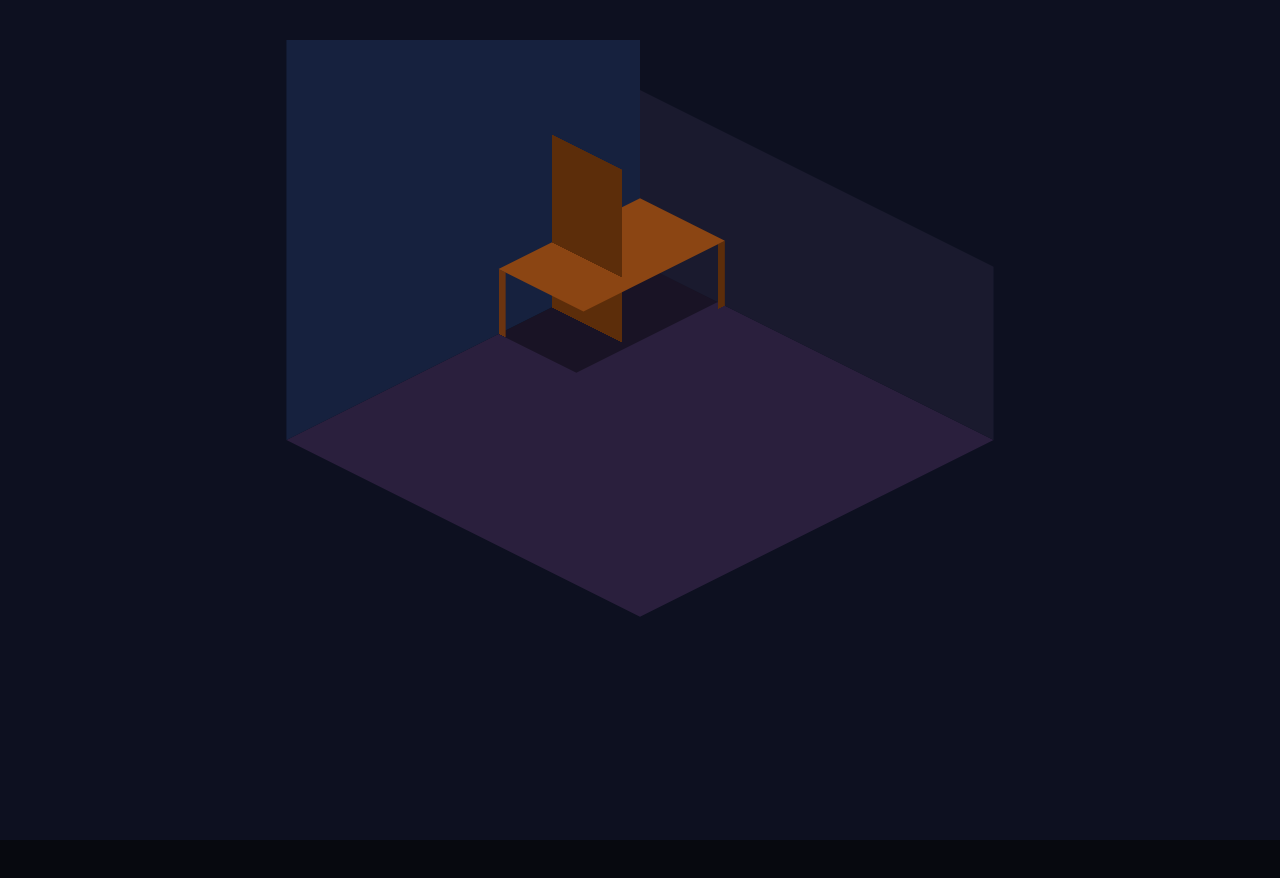
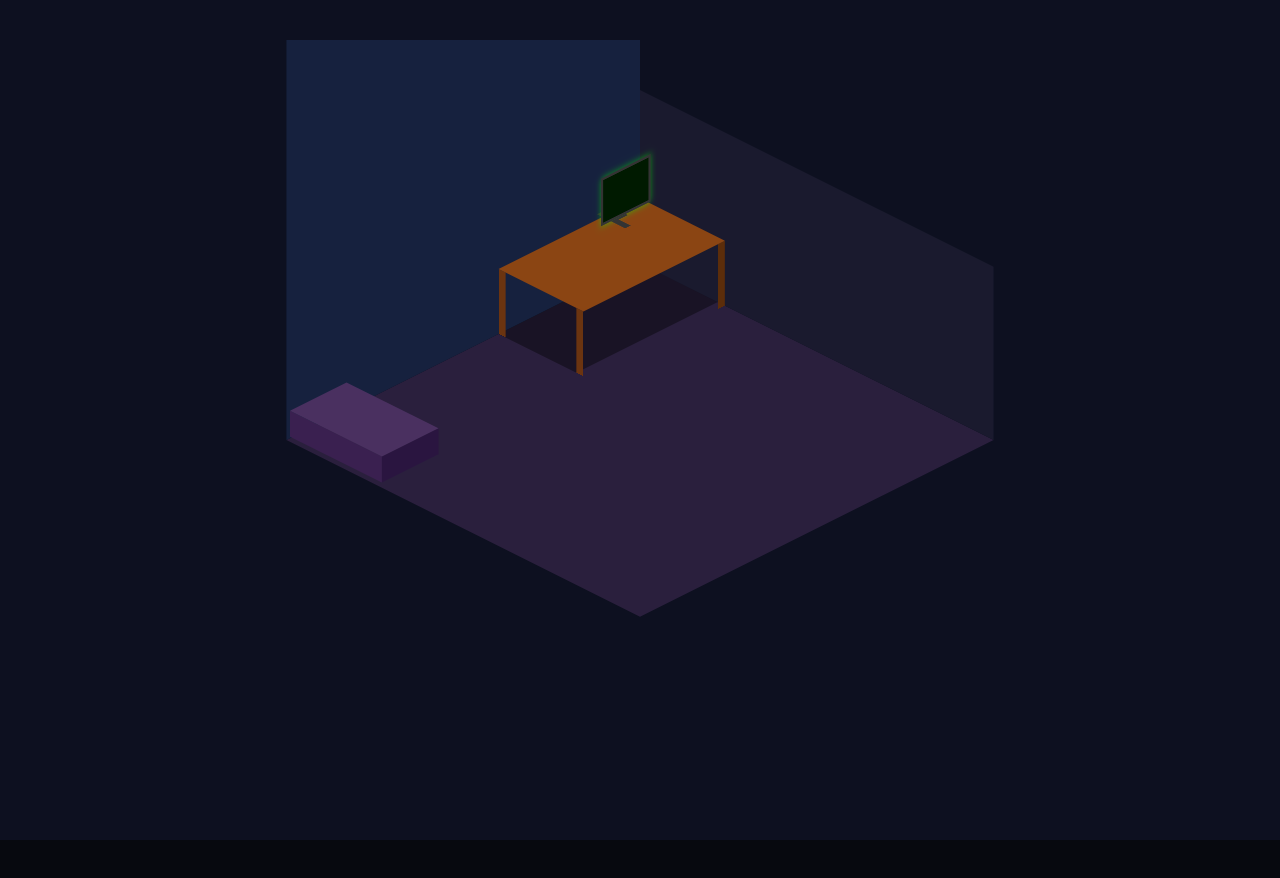
Before and after one commit to Zyco13/bleron-webbsida, a plain HTML site: page index.html in a window 1280 px wide. Shown: the part 2360-3238 px from the top of the page. Drawn offline with nearby package versions, Linux system fonts and the light colour scheme.

Commit message:
3d rum med monitor, bord och säng

```diff
--- a/coding.js
+++ b/coding.js
@@ -1,9 +1,9 @@
-//const monitor = document.querySelector('.monitor-screen');
+const monitor = document.querySelector('.monitor-screen-iso');
 const osOverlay = document.getElementById('osOverlay');
 const osClose = document.getElementById('osClose');
 
 // Klicka på monitorn → öppna OS
-/*monitor.addEventListener('click', function() {
+monitor.addEventListener('click', function() {
     osOverlay.classList.add('active');
 });
 
@@ -31,4 +31,4 @@ iconPortfolio.addEventListener('click', function() {
 // Klicka på Bilder → visar ett meddelande för nu
 iconBilder.addEventListener('click', function() {
     alert('Bilder kommer snart!');
-}); */
+});
--- a/index.html
+++ b/index.html
@@ -64,6 +64,15 @@
             <div class="desk-front"></div>
             <div class="desk-rightside"></div>
             <div class="desk-leftside"></div>
+          </div>
+          <div class="iso-monitor">
+            <div class="monitor-screen-iso"></div>
+            <div class="monitor-stand-iso"></div>
+            <div class="monitor-base-iso"></div>
+          </div>
+          <div class="iso-bed">
+            <div class="bed-front"></div>
+            <div class="bed-side"></div>
           </div>
         </div>
         <div class="os-overlay" id="osOverlay">
--- a/styles.css
+++ b/styles.css
@@ -215,52 +215,63 @@ nav a:hover {
 
 .desk-leftside {
     position: absolute;
-    width: 100px;
-    height: 250px;
-    background: #5c2d0a;
-    top: 0;
-    right: 20;
-    transform: rotateX(-90deg);
-    transform-origin: center;
+    width: 10px;
+    height: 100px;
+    background: #6b3410;
+    bottom: 0;
+    right: 0;
+    transform: rotateX(90deg);
+    transform-origin: bottom;
     transform-style: preserve-3d;
 }
 
 
-.monitor {
+.iso-monitor {
     position: absolute;
-    bottom: calc(35% + 20px);
-    left: 50%;
-    transform: translateX(-50%);
+    width: 70px;
+    height: 60px;
+    background: transparent;
+    top: 20px;
+    left: 20px;
+    transform: translateZ(110px);
+    transform-style: preserve-3d;
 }
 
-.monitor-screen {
-    width: 160px;
-    height: 120px;
-    background: #000c18;
-    border: 6px solid #555;
-    border-radius: 4px;
-    margin: 0 auto;
+.monitor-screen-iso {
+    position: absolute;
+    width: 70px;
+    height: 55px;
+    background: #001a00;
+    border: 3px solid #333;
+    box-shadow: 0 0 8px rgba(0, 255, 0, 0.5);
     cursor: pointer;
-    box-shadow: 0 0 15px rgba(0, 255, 0, 0.3);
+    transform: rotateX(-90deg) rotateY(90deg);
+    transform-origin: bottom;
+    transform-style: preserve-3d;
 }
 
-.monitor-screen:hover {
-    box-shadow: 0 0 25px rgba(0, 255, 0, 0.6);
+.monitor-stand-iso {
+    position: absolute;
+    width: 6px;
+    height: 15px;
+    background: #333;
+    top: 55px;
+    left: 32px;
+    transform-style: preserve-3d;
 }
 
-.monitor-stand {
-    width: 20px;
-    height: 20px;
-    background: #555;
-    margin: 0 auto;
+.monitor-base-iso {
+    position: absolute;
+    width: 40px;
+    height: 8px;
+    background: #333;
+    top: 68px;
+    left: 15px;
+    transform-style: preserve-3d;
 }
 
-.monitor-base {
-    width: 60px;
-    height: 8px;
-    background: #555;
-    border-radius: 3px;
-    margin: 0 auto;
+.monitor-screen-iso:hover {
+    box-shadow: 0 0 25px rgba(0, 255, 0, 0.6);
 }
 
 .monitor-glow {
@@ -541,3 +552,40 @@ footer {
     color: rgba(184, 207, 224, 0.3);
     line-height: 2.5;
 }
+
+/* ---- Sängen ---- */
+
+.iso-bed {
+    position: absolute;
+    width: 130px;
+    height: 80px;
+    background: #4a3060;
+    top: 425px;
+    left: 10px;
+    transform: translateZ(40px);
+    transform-style: preserve-3d;
+}
+
+.bed-front {
+    position: absolute;
+    width: 130px;
+    height: 30px;
+    background: #3a2050;
+    bottom: 0;
+    left: 0;
+    transform: rotateX(90deg);
+    transform-origin: bottom;
+    transform-style: preserve-3d;
+}
+
+.bed-side {
+    position: absolute;
+    width: 30px;
+    height: 80px;
+    background: #2a1540;
+    top: 0;
+    right: 0;
+    transform: rotateY(-90deg);
+    transform-origin: right;
+    transform-style: preserve-3d;
+}
```
